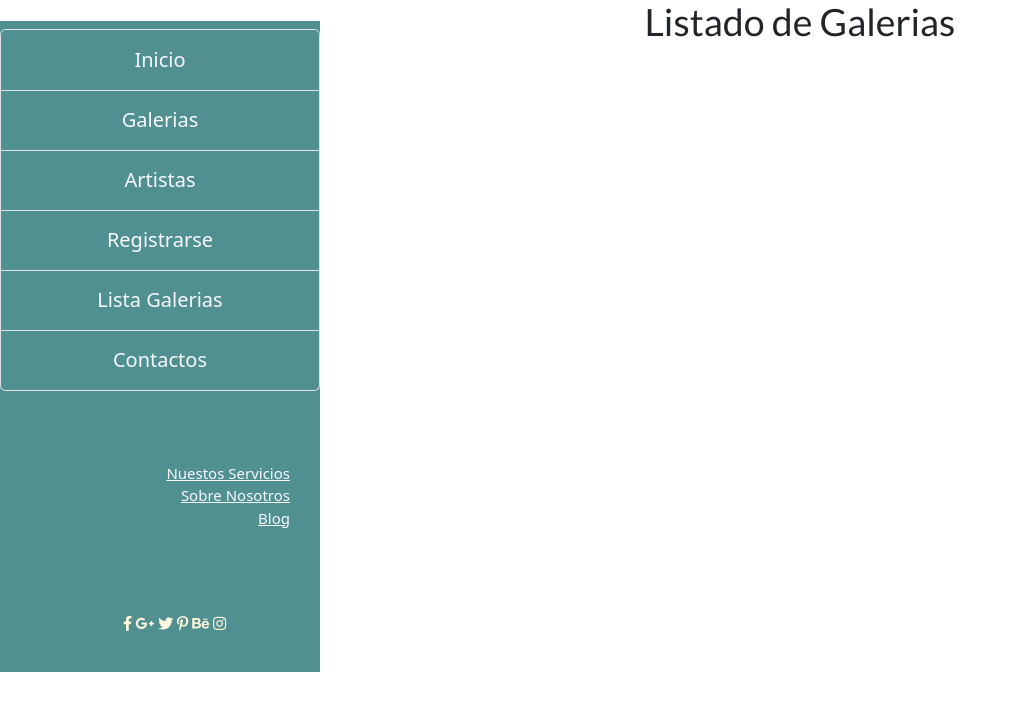
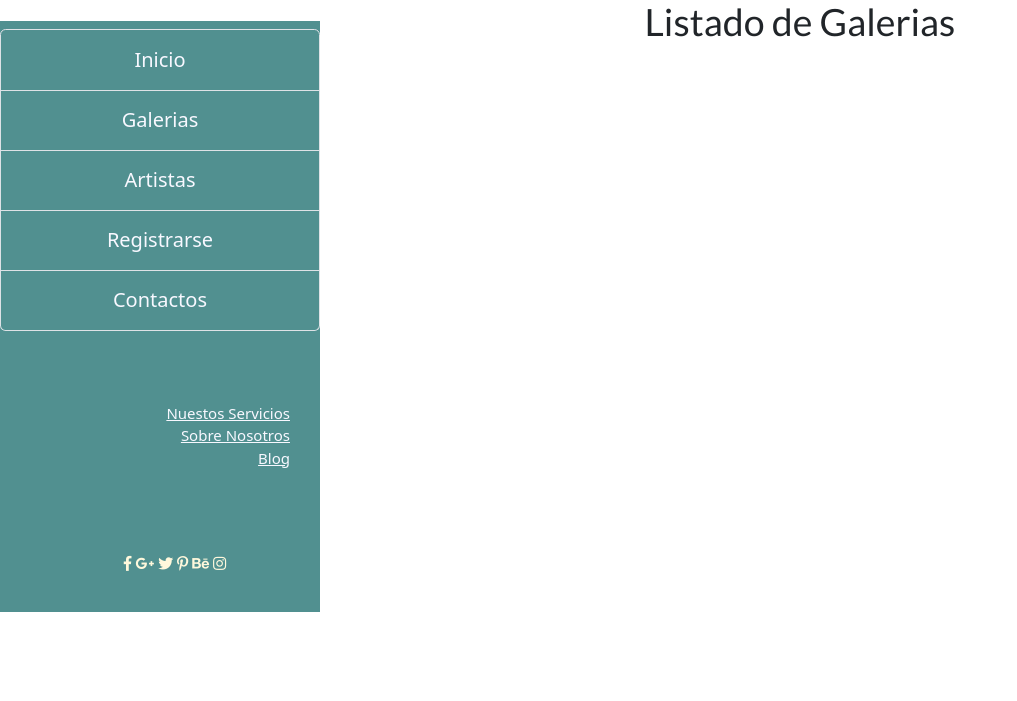
Before and after one commit to lutonhome2005/tercera_pre_entrega_MaldonadoAndres, a Django app: page /galerias/ in a window 1280 px wide. Shown: the part 99-800 px from the top of the page, without its empty margins (0-1017 px from the left). Run offline with Django 4.2, Linux system fonts and the light colour scheme; some libraries are stand-ins or nearby versions.

Commit message:
Ultima actualizacion galerias

```diff
--- a/AppGaleriaWeb/templates/index.html
+++ b/AppGaleriaWeb/templates/index.html
@@ -46,9 +46,6 @@
                   <li class="nav-item text-center list-group-item">
                     <!--<a class="nav-link" href='/formularioAltaArtista'>Registrarse</a>-->
                     <a class="nav-link" href= '/registro'>Registrarse</a>
-                  </li>
-                  <li class="nav-item text-center list-group-item">
-                    <a class="nav-link" href='/lista_obras_galeria'>Lista Galerias</a>
                   </li>
                   <li class="nav-item text-center list-group-item">
                     <a class="nav-link" href='/contactos'>Contactos</a>
--- a/AppGaleriaWeb/templates/pagina_inicio.html
+++ b/AppGaleriaWeb/templates/pagina_inicio.html
@@ -48,9 +48,6 @@
                       <a class="nav-link" href='/registro'>Registrarse</a>
                   </li>
                   <li class="nav-item text-center list-group-item">
-                    <a class="nav-link" href='/lista_obras_galeria'>Lista Galerias</a>
-                  </li>
-                  <li class="nav-item text-center list-group-item">
                     <a class="nav-link" href='/contactos'>Contactos</a>
                 </li>
                </ul>
```
